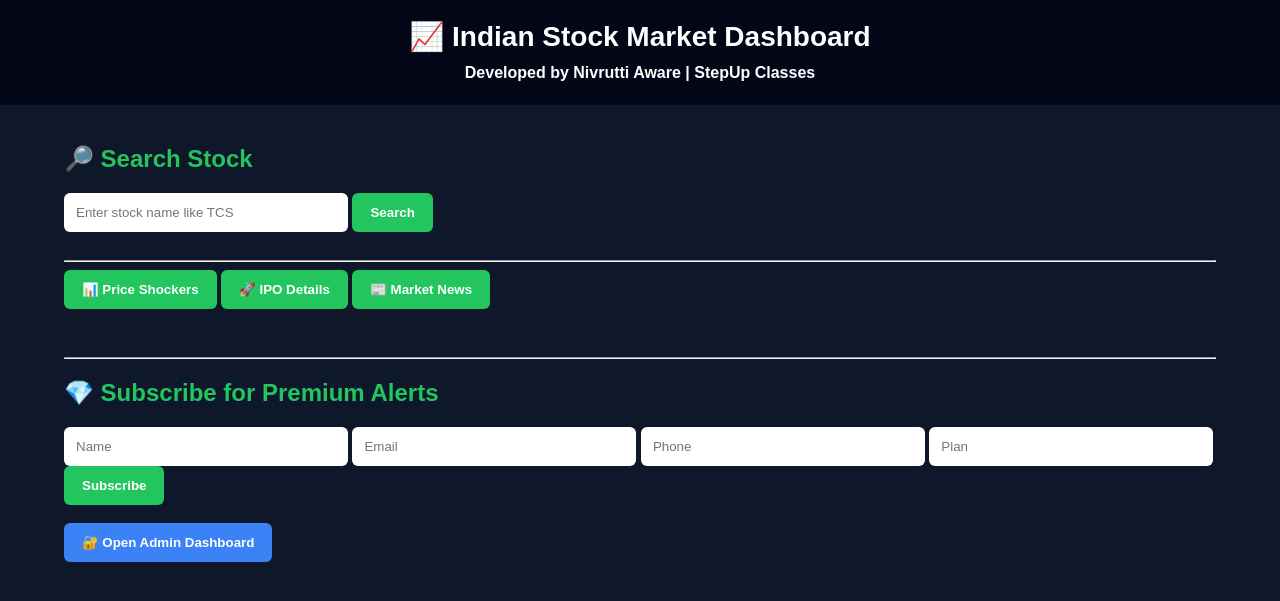
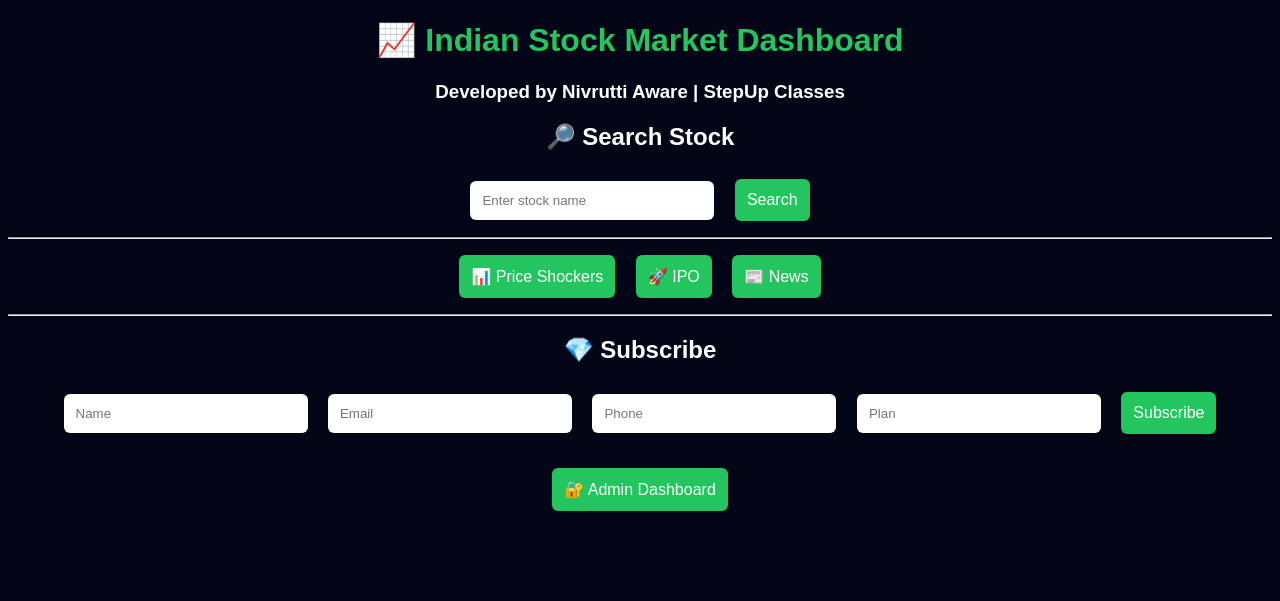
Before and after one commit to awarenivrutti2011/indian-stock-info, a Flask app: page / in a window 1280 px wide. Shown: the top 601 px of the page. Run offline with Flask 3, Linux system fonts and the light colour scheme.

Commit message:
Update index.html
New UI

```diff
--- a/templates/index.html
+++ b/templates/index.html
@@ -5,106 +5,89 @@
 
 <style>
 body{
-    font-family: Arial;
-    background:#0f172a;
+font-family:Arial;
+background:#020617;
 color:white;
-    margin:0;
+text-align:center;
 }
 
-.header{
-    background:#020617;
-    padding:20px;
-    text-align:center;
-    font-size:28px;
-    font-weight:bold;
-}
+h1{color:#22c55e}
 
-.container{
-    width:90%;
-    margin:auto;
-    padding:20px;
-}
-
-h2{
-    color:#22c55e;
+button{
+padding:12px;
+margin:8px;
+border:none;
+background:#22c55e;
+color:white;
+font-size:16px;
+cursor:pointer;
+border-radius:6px;
 }
 
 input{
 padding:12px;
-    width:260px;
+margin:8px;
+width:220px;
 border-radius:6px;
 border:none;
 }
 
-button{
-    padding:12px 18px;
-    border:none;
-    border-radius:6px;
-    background:#22c55e;
-    color:white;
-    cursor:pointer;
-    font-weight:bold;
+.card{
+background:#0f172a;
+margin:15px auto;
+padding:15px;
+width:90%;
+border-radius:10px;
+box-shadow:0 0 10px #000;
 }
 
-.grid{
-    display:grid;
-    grid-template-columns:repeat(auto-fit,minmax(300px,1fr));
-    gap:20px;
-    margin-top:20px;
+table{
+width:100%;
+border-collapse:collapse;
 }
 
-.card{
-    background:#1e293b;
-    padding:20px;
-    border-radius:12px;
-    box-shadow:0 0 10px black;
+th,td{
+padding:10px;
+border-bottom:1px solid #334155;
 }
 
-.news{
-    background:#020617;
-    padding:12px;
-    margin:10px 0;
-    border-radius:8px;
-}
+.green{color:#22c55e;font-weight:bold;}
+.red{color:#ef4444;font-weight:bold;}
 
-.adminbtn{
-    background:#3b82f6;
+.loader{
+display:none;
+margin:20px;
+font-size:18px;
+color:yellow;
 }
 </style>
 </head>
 
 <body>
 
-<div class="header">
-📈 Indian Stock Market Dashboard
-<br>
-<span style="font-size:16px">Developed by Nivrutti Aware | StepUp Classes</span>
-</div>
-
-<div class="container">
+<h1>📈 Indian Stock Market Dashboard</h1>
+<h3>Developed by Nivrutti Aware | StepUp Classes</h3>
 
 <!-- SEARCH -->
 <h2>🔎 Search Stock</h2>
-<input id="stockname" placeholder="Enter stock name like TCS">
+<input id="stockname" placeholder="Enter stock name">
 <button onclick="searchStock()">Search</button>
 
-<div id="stockresult" class="grid"></div>
+<div class="loader" id="load1">⏳ Loading...</div>
+<div id="stockresult"></div>
 
 <hr>
 
-<!-- BUTTONS -->
 <button onclick="loadPrice()">📊 Price Shockers</button>
-<button onclick="loadIPO()">🚀 IPO Details</button>
-<button onclick="loadNews()">📰 Market News</button>
+<button onclick="loadIPO()">🚀 IPO</button>
+<button onclick="loadNews()">📰 News</button>
 
-<div id="price" class="grid"></div>
-<div id="ipo" class="grid"></div>
-<div id="news"></div>
+<div class="loader" id="load2">⏳ Loading...</div>
+<div id="data"></div>
 
 <hr>
 
-<!-- SUBSCRIBE -->
-<h2>💎 Subscribe for Premium Alerts</h2>
+<h2>💎 Subscribe</h2>
 <input id="name" placeholder="Name">
 <input id="email" placeholder="Email">
 <input id="phone" placeholder="Phone">
@@ -112,119 +95,102 @@ button{
 <button onclick="subscribe()">Subscribe</button>
 
 <br><br>
-
 <a href="/admin" target="_blank">
-<button class="adminbtn">🔐 Open Admin Dashboard</button>
+<button>🔐 Admin Dashboard</button>
 </a>
-
-</div>
 
 <script>
 
-// SEARCH STOCK
+function showLoader(id){
+document.getElementById(id).style.display="block";
+setTimeout(()=>{document.getElementById(id).style.display="none"},4000);
+}
+
 function searchStock(){
 let s=document.getElementById("stockname").value;
+showLoader("load1");
 
 fetch("/search/"+s)
 .then(r=>r.json())
 .then(d=>{
+let html="<div class='card'><h3>"+s.toUpperCase()+" Details</h3><table>";
 
-let html="";
-
-if(d.data){
-let stock=d.data[0];
-
-html+=`
-<div class="card">
-<h3>📊 ${stock.name}</h3>
-<p>💰 Price: ${stock.price}</p>
-<p>📈 Change: ${stock.change}</p>
-<p>📊 Market Cap: ${stock.marketCap}</p>
-<p>🏢 Exchange: ${stock.exchange}</p>
-</div>
-`;
-}else{
-html="<div class='card'>No Data Found</div>";
+for(let k in d){
+html+="<tr><td>"+k+"</td><td>"+d[k]+"</td></tr>";
 }
 
+html+="</table></div>";
 document.getElementById("stockresult").innerHTML=html;
 });
 }
 
+function loadPrice(){
+showLoader("load2");
 
-// PRICE SHOCKERS
-function loadPrice(){
 fetch("/price")
 .then(r=>r.json())
 .then(d=>{
+let html="<div class='card'><h3>🔥 Price Shockers</h3><table>";
+html+="<tr><th>Name</th><th>Price</th><th>%Change</th><th>Trend</th></tr>";
 
-let html="";
-let arr=d.data || [];
+let arr=d.BSE_PriceShocker || [];
 
 arr.forEach(x=>{
-html+=`
-<div class="card">
-<h3>${x.symbol}</h3>
-<p>Price: ${x.price}</p>
-<p style="color:lime">Change: ${x.percentChange}%</p>
-</div>
-`;
+let color=x.percentChange>0?"green":"red";
+let arrow=x.percentChange>0?"▲":"▼";
+
+html+=`<tr>
+<td>${x.displayName}</td>
+<td>${x.price}</td>
+<td class="${color}">${x.percentChange}%</td>
+<td class="${color}">${arrow}</td>
+</tr>`;
 });
 
-document.getElementById("price").innerHTML=html;
+html+="</table></div>";
+document.getElementById("data").innerHTML=html;
 });
 }
 
+function loadIPO(){
+showLoader("load2");
 
-// IPO
-function loadIPO(){
 fetch("/ipo")
 .then(r=>r.json())
 .then(d=>{
+let html="<div class='card'><h3>🚀 IPO List</h3><table>";
+html+="<tr><th>Name</th><th>Price</th><th>Status</th></tr>";
 
-let html="";
-let arr=d.data || [];
-
-arr.forEach(x=>{
-html+=`
-<div class="card">
-<h3>${x.name}</h3>
-<p>Price: ${x.price}</p>
-<p>Open: ${x.openDate}</p>
-<p>Close: ${x.closeDate}</p>
-</div>
-`;
+(d||[]).forEach(x=>{
+html+=`<tr>
+<td>${x.name||'-'}</td>
+<td>${x.price||'-'}</td>
+<td class="green">${x.status||'-'}</td>
+</tr>`;
 });
 
-document.getElementById("ipo").innerHTML=html;
+html+="</table></div>";
+document.getElementById("data").innerHTML=html;
 });
 }
 
+function loadNews(){
+showLoader("load2");
 
-// NEWS
-function loadNews(){
 fetch("/news")
 .then(r=>r.json())
 .then(d=>{
+let html="<div class='card'><h3>📰 Market News</h3>";
 
-let html="";
-let arr=d.data || [];
-
-arr.forEach(n=>{
-html+=`
-<div class="news">
-📰 ${n.title} <br>
-<a href="${n.url}" target="_blank">Read More</a>
-</div>
-`;
+(d.data||[]).forEach(x=>{
+html+=`<p>🔹 ${x.title}</p>`;
 });
 
-document.getElementById("news").innerHTML=html;
+html+="</div>";
+document.getElementById("data").innerHTML=html;
 });
 }
 
-
-// SUBSCRIBE
 function subscribe(){
 fetch("/subscribe",{
 method:"POST",
```
Lines whose indentation alone changed are shown as unchanged.
